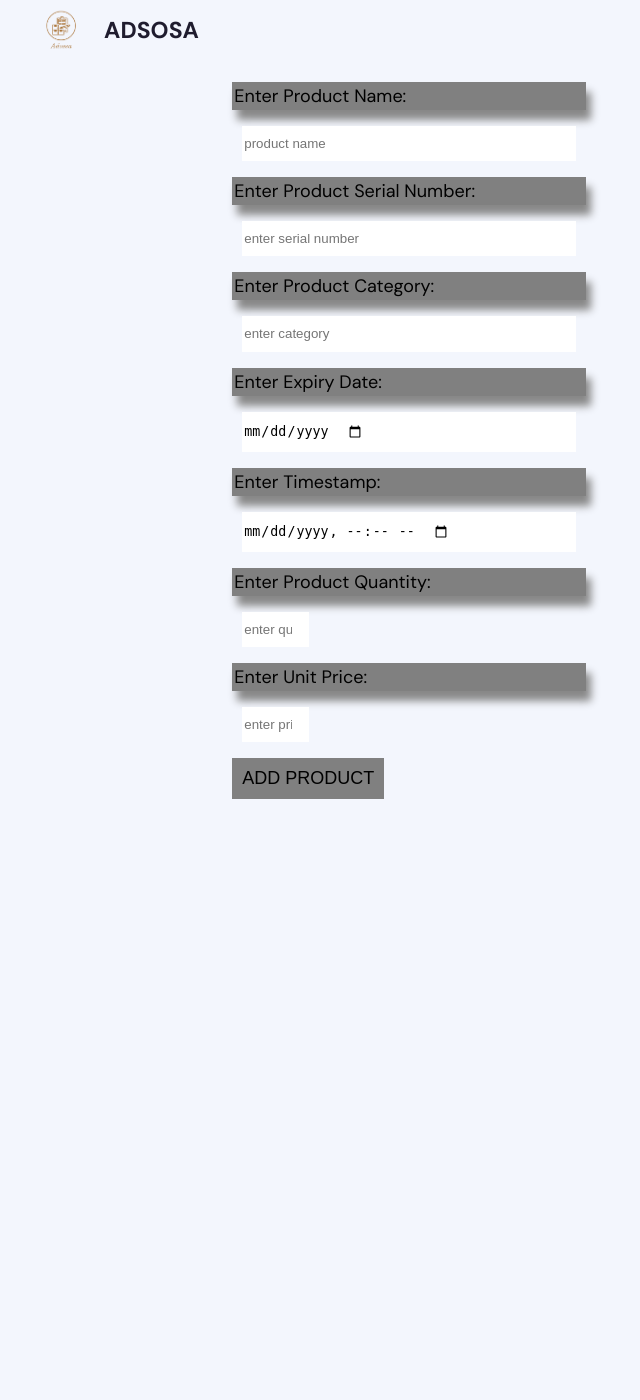
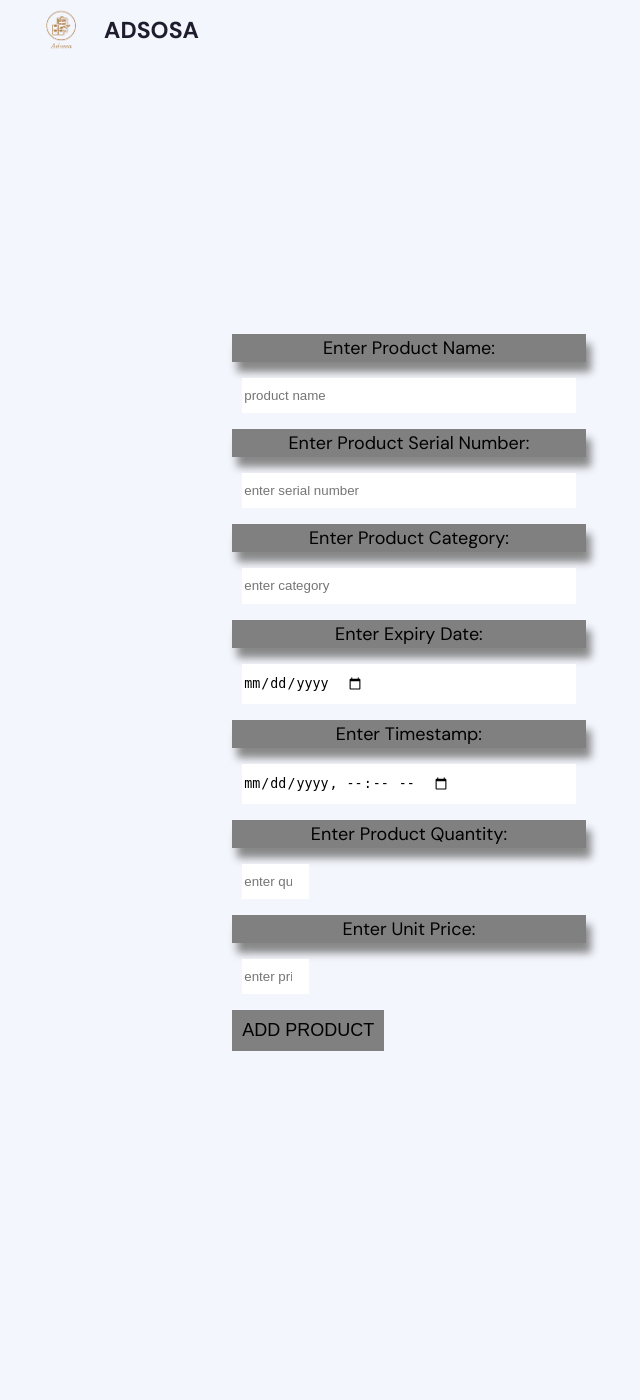
Before and after one commit to AisosaAghedo/Inventory-Management-System-MVP, a Flask app: page /add_product in a window 1280 px wide. Shown: the whole page, without its empty margins (316-956 px from the left). Before the commit the page ends 799 px from the top, so only its background shows below. Run offline with Flask 2, Linux system fonts and the light colour scheme.

```diff
--- a/frontend/static/add_product.css
+++ b/frontend/static/add_product.css
@@ -13,7 +13,7 @@
 
   body {
     width: 100%;
-    height: 112vh;
+    height: 175vh;
     overflow: auto;
     margin: 0;
     font-family: "DM Sans", sans-serif;
@@ -57,7 +57,7 @@
 
   label{
     display: flex;
-    justify-content: ;
+    justify-content: center;
     background-color: grey;
     border: 2px solid grey;
     padding: 0px;
```
